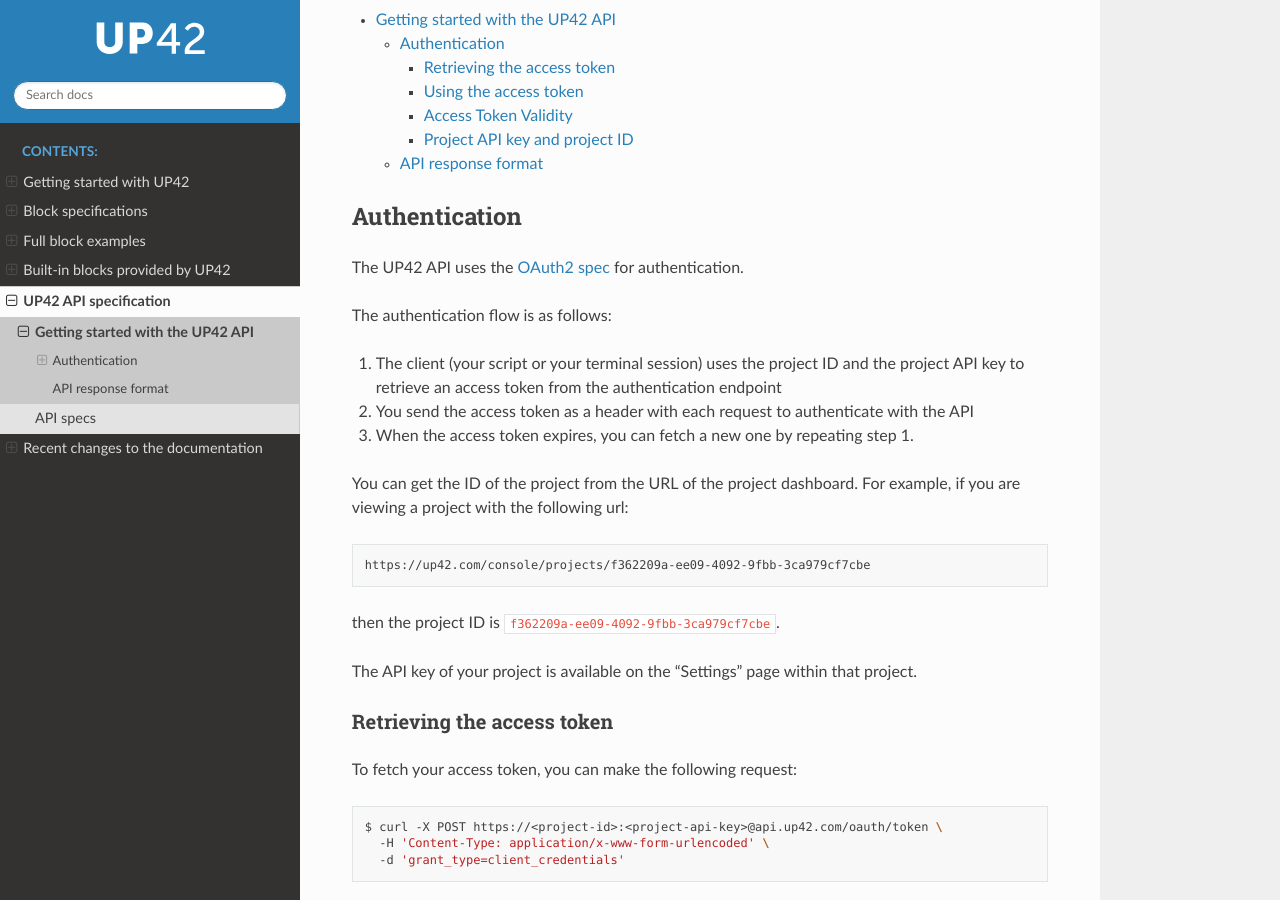
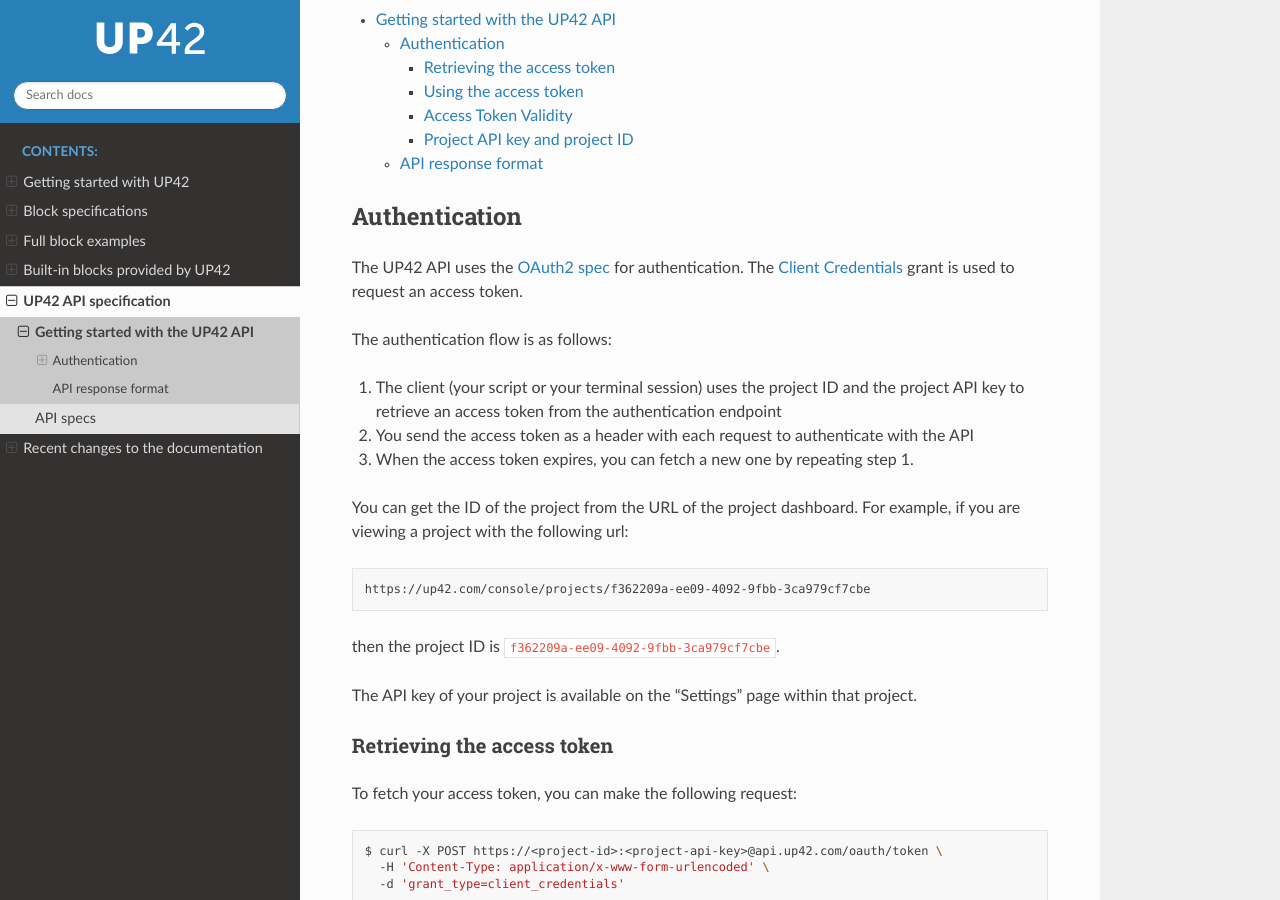
Before and after one commit to up42/docs, a Sphinx documentation site: the page built from source/specs/public-apis.rst, in a window 1280 px wide and 900 px high, scrolled down 308 px. Built offline with Sphinx 7.4.7 and the Read the Docs theme 2.0.0, drawn with Linux system fonts in a browser that asks for light colours.

Commit message:
Add back link to client credentials grant

```diff
--- a/source/specs/public-apis.rst
+++ b/source/specs/public-apis.rst
@@ -12,7 +12,9 @@
 Authentication
 --------------
 
-The UP42 API uses the `OAuth2 spec <https://www.oauth.com/>`_ for authentication.
+The UP42 API uses the `OAuth2 spec <https://www.oauth.com/>`_ for authentication. The
+`Client Credentials <https://www.oauth.com/oauth2-servers/access-tokens/client-credentials/>`_ grant is used to request
+an access token.
 
 The authentication flow is as follows:
 
```
